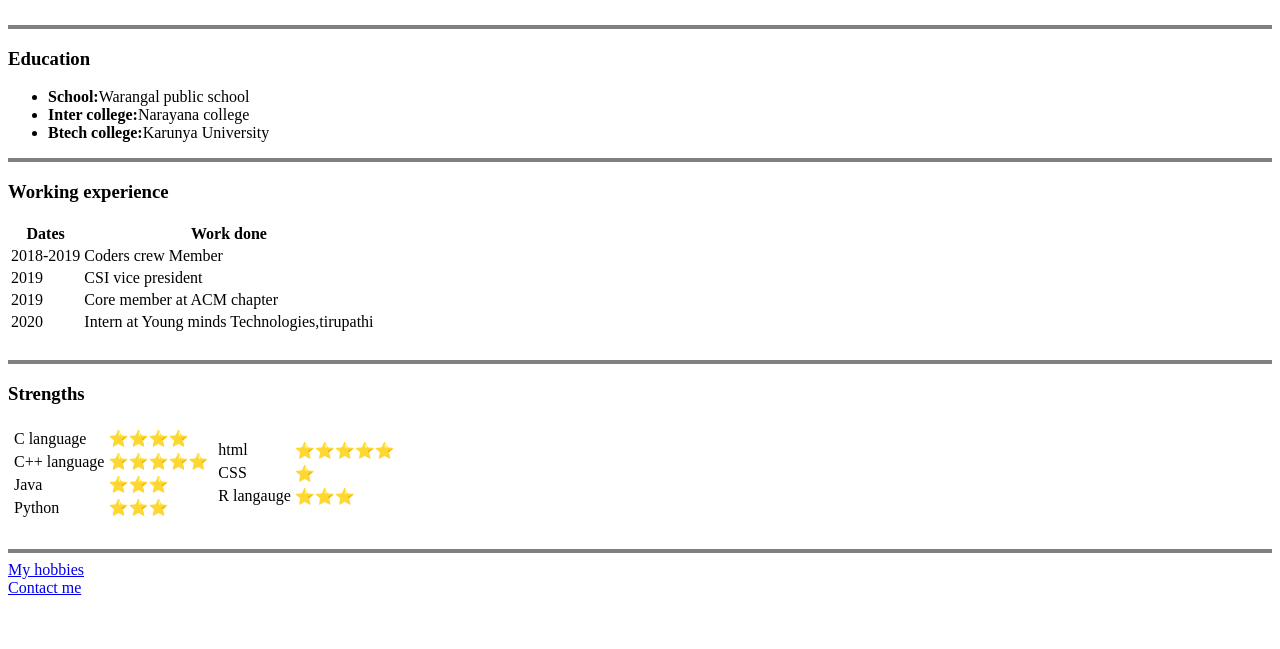
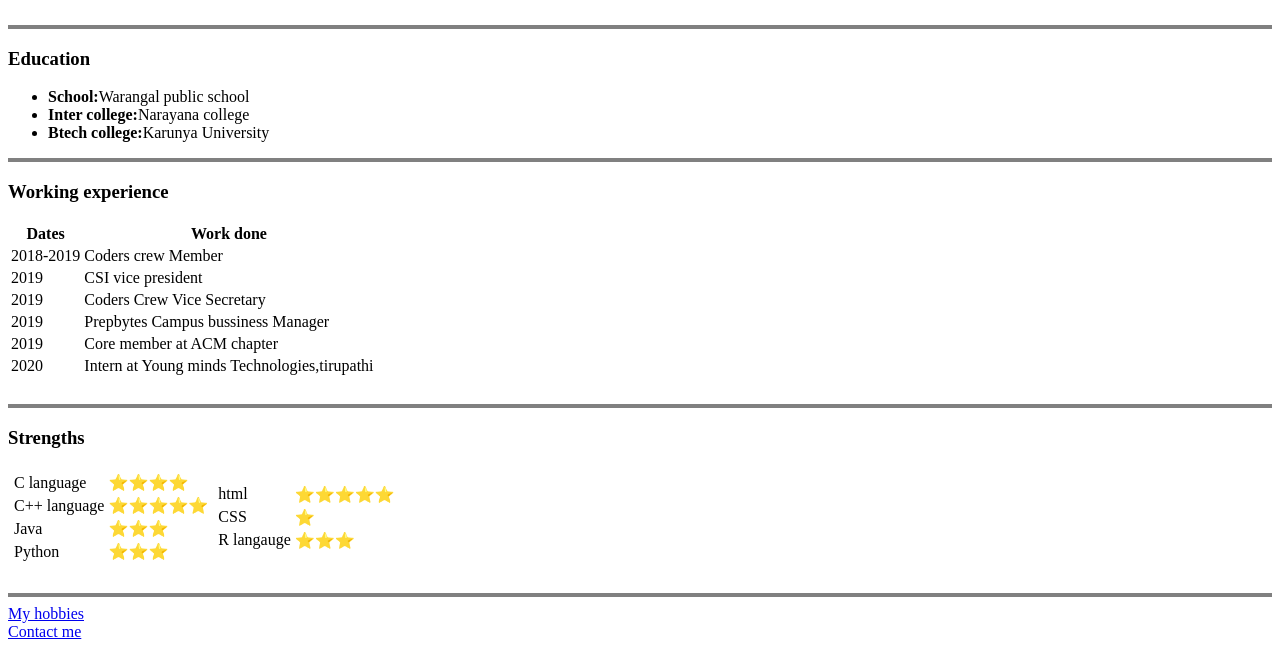
Before and after one commit to yamsani-raviteja/CV, a plain HTML site: page index.html in a window 1280 px wide. Shown: the part 197-846 px from the top of the page. Before the commit the page ends 802 px from the top, so only its background shows below. Drawn offline with Linux system fonts and the light colour scheme; files whose address does not match are found by name.

Commit message:
Update index.html

```diff
--- a/index.html
+++ b/index.html
@@ -39,6 +39,13 @@
         <td>CSI vice president</td>
       </tr>
       <tr>
+          <td>2019</td>
+          <td>Coders Crew Vice Secretary</td>
+      </tr>
+      <tr>
+          <td>2019</td>
+          <td>Prepbytes Campus bussiness Manager</td>
+      </tr>
         <td>2019</td>
         <td>Core member at ACM chapter</td>
       </tr>
```
